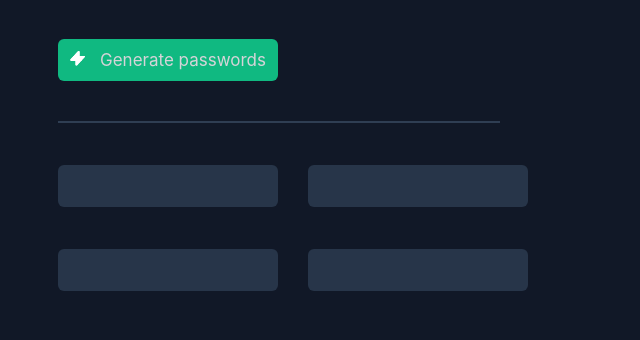
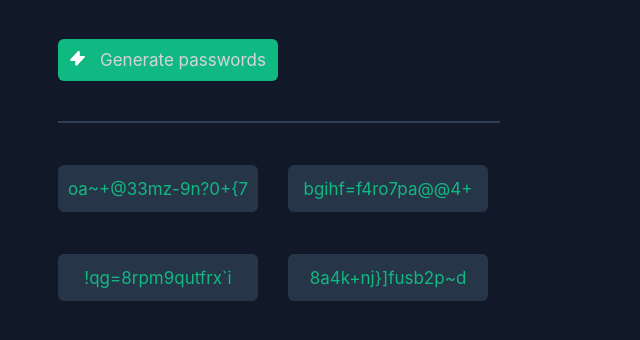
Before and after one commit to Riyaz5027/random-password-generator, a plain HTML site: page index.html in a window 1280 px wide. Both pictures are taken after a click on the button "Generate passwords". Shown: the part 186-526 px from the top of the page, without its empty margins (0-640 px from the left). Drawn offline with Linux system fonts and the light colour scheme.

Commit message:
Javascript is written

```diff
--- a/index.html
+++ b/index.html
@@ -15,15 +15,15 @@
         </div>
         <p>Never use an insecure Password again</p>
 
-        <button id="btn" ><img src="image.png" id="btnimg">Generate passwords</button>
+        <button id="btn" onclick="generatePassword()"><img src="image.png" id="btnimg">Generate passwords</button>
         <p id="line"></p>
         <div class="fl1">
-        <button id="b1"></button>
-        <button id="b2"></button>
+            <p id="b1"></p>
+            <p id="b2"></p>
         </div>
         <div class="fl2">
-        <button id="b3"></button>
-        <button id="b4"></button>
+            <p id="b3"></p>
+            <p id="b4"></p>
         </div>
     </div>
 
--- a/script.js
+++ b/script.js
@@ -1 +1,23 @@
 let characters = ["a", "b", "c", "d", "e", "f", "g", "h", "i", "j", "k", "l", "m", "n", "o", "p", "q", "r", "s", "t", "u", "v", "w", "x", "y", "z", "1", "2", "3", "4", "5", "6", "7", "8", "9", "0", "!", "?", "{", "}", "-", "+", "=", "[", "]", "|", "~", "`", "@"]
+
+
+function getValues()
+{
+   let password=""
+
+   for(let i=0;i<17;i++)
+   {
+     password+=characters[Math.floor(Math.random()*characters.length)]
+   }
+   console.log(password)
+   return password
+}
+
+function generatePassword()
+{
+  document.getElementById("b1").textContent=getValues()
+  document.getElementById("b2").textContent=getValues()
+  document.getElementById("b3").textContent=getValues()
+  document.getElementById("b4").textContent=getValues()
+
+}
--- a/style.css
+++ b/style.css
@@ -71,8 +71,9 @@ body{
 #b1,#b2,#b3,#b4
 {
 
-    width: 220px;
-    height: 42px;
+    width: 200px;
+    height: 27px;
+    text-align: center;;
     margin-top: 42px;
     border:none;
     border-radius:6px;
```
Lines whose indentation alone changed are shown as unchanged.
